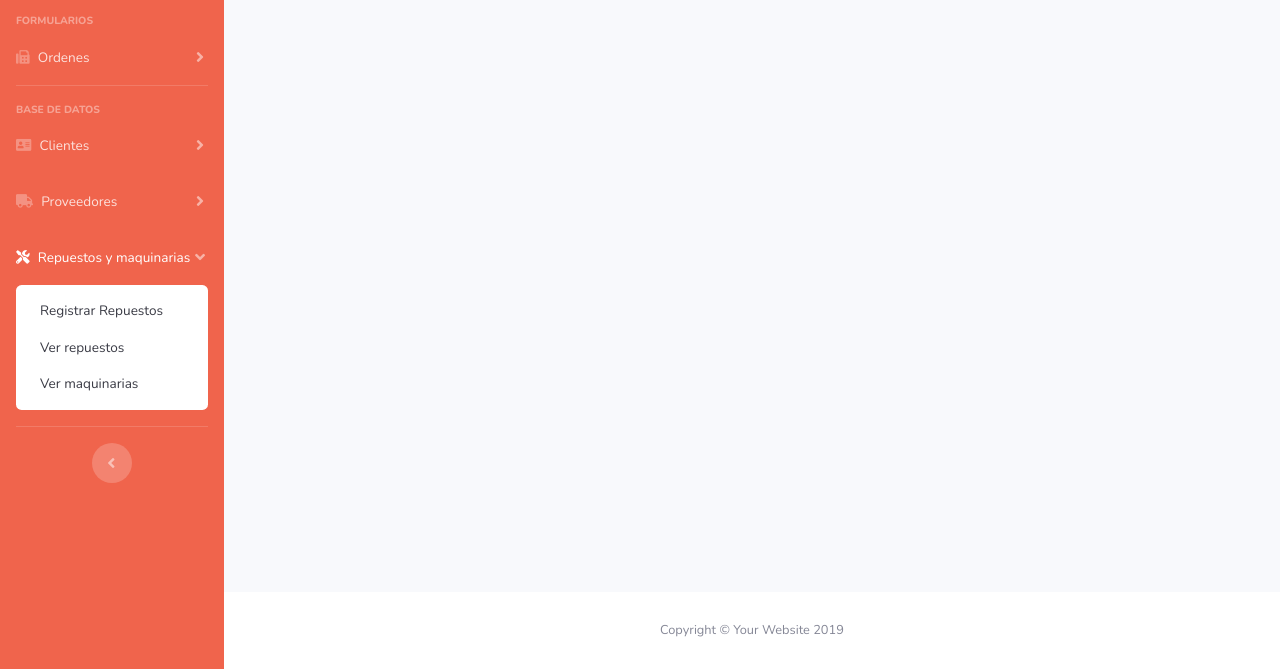
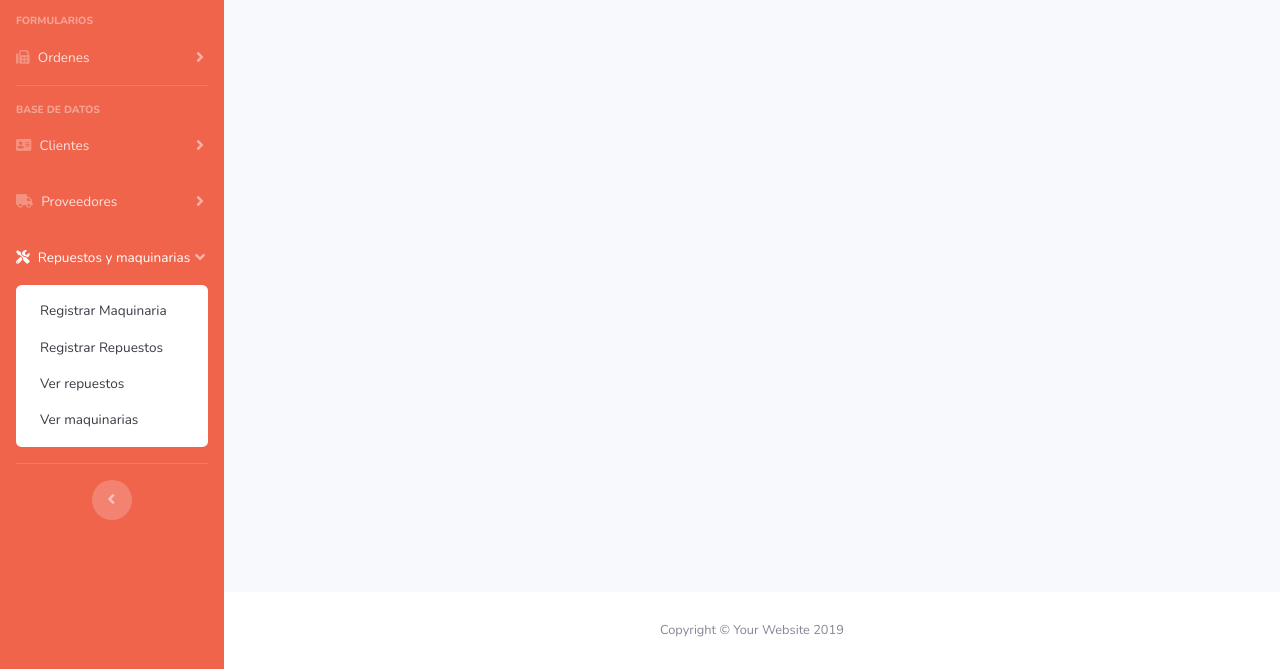
Before and after one commit to AgusR1/Taller, a website with bundled scripts: page index.html in a window 1280 px wide. Both pictures are taken after a click on the link "Repuestos y maquinarias". Shown: the part 131-800 px from the top of the page. Built offline with nearby package versions, Linux system fonts and the light colour scheme.

Commit message:
Update index.html
agrego item registrar maquinarias en menu

```diff
--- a/index.html
+++ b/index.html
@@ -104,6 +104,7 @@
           </a>
           <div id="collapseRepuestos" class="collapse" aria-labelledby="headingPages" data-parent="#accordionSidebar">
             <div class="bg-white py-2 collapse-inner rounded">
+                <a class="collapse-item" href="registro_cliente.html">Registrar Maquinaria</a>
                 <a class="collapse-item" href="registro_cliente.html">Registrar Repuestos</a>
                 <a class="collapse-item" href="registro_cliente.html">Ver repuestos</a>
                 <a class="collapse-item" href="registro_cliente.html">Ver maquinarias</a>
```
